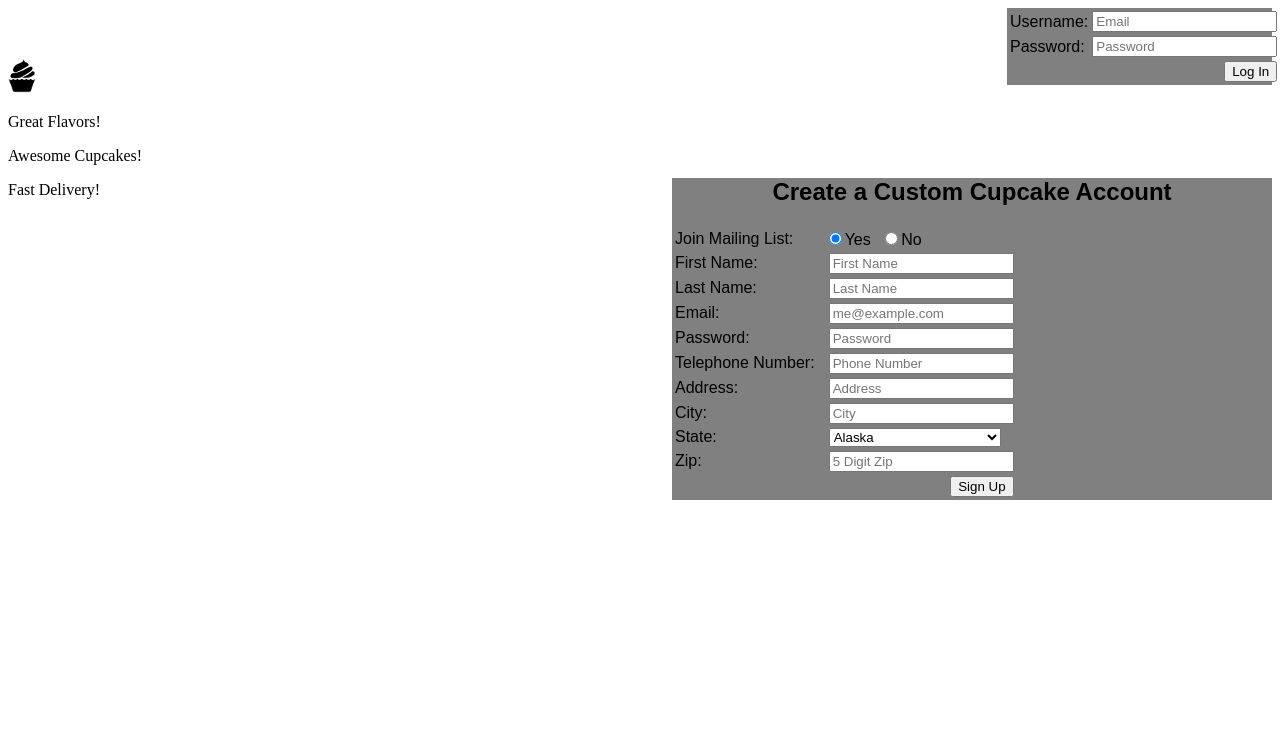
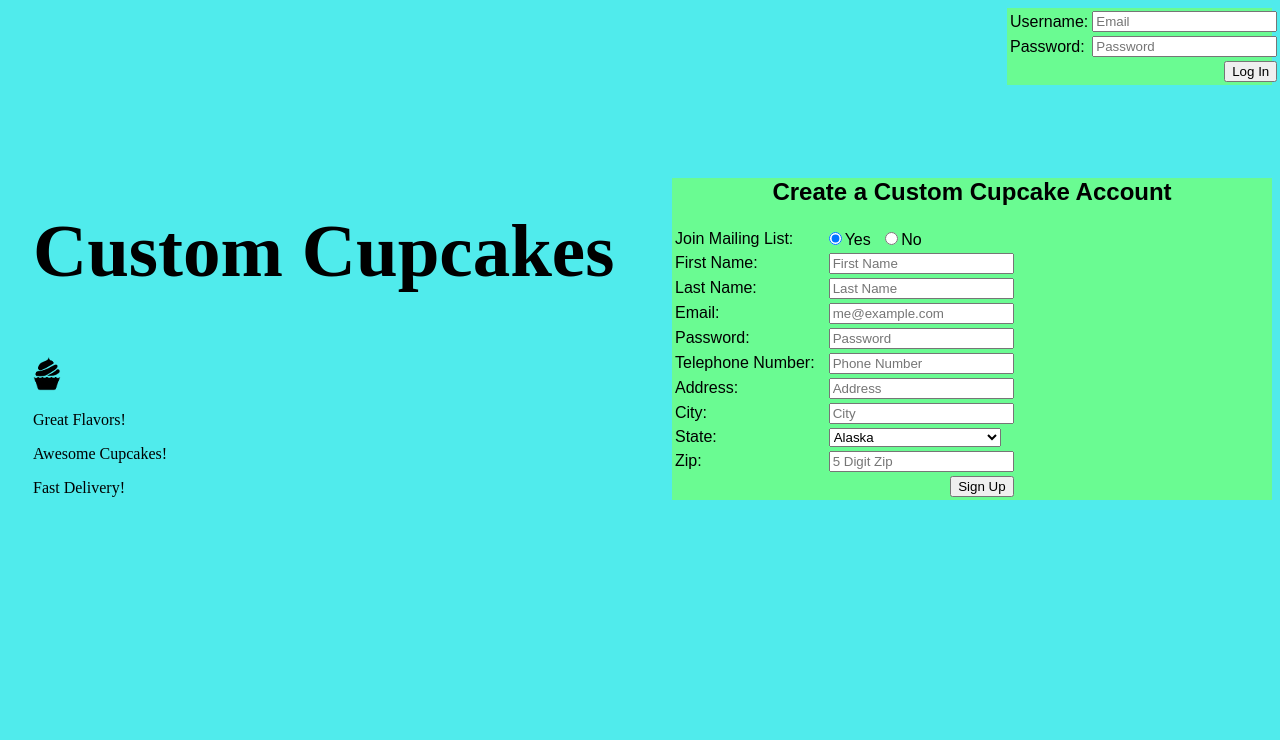
Before and after one commit to Sunken-City/Kustom-Kupcake, a PHP site: page / in a window 1280 px wide. Shown: the top 740 px of the page. Run offline with PHP 8.4, Linux system fonts and the light colour scheme; some libraries are stand-ins or nearby versions.

Commit message:
Added color to the website and Added a heading the index

```diff
--- a/css/mainStyle.css
+++ b/css/mainStyle.css
@@ -1,6 +1,12 @@
+body {
+    background-color:#50EBEC;
+}
 form{
     font-family: arial;
-    background-color: gray;
+    background-color: #6AFB92;
+}
+h2{
+    font-size:75px;
 }
 
 #logInDiv{
@@ -11,6 +17,10 @@ form{
 	height: 50px;
 }
 
+#slogan{
+    margin-left:25px;
+    margin-top:150px;
+}
 
 #signUp {
     display:block
--- a/index.html
+++ b/index.html
@@ -162,6 +162,7 @@
 
 		<section id="slogan">
 			<div class="Slogan">
+				<h2> Custom Cupcakes </h2>
 				<img src="artwork/cupcake_icon.png" id="logo" alt="Custom Cupcakes Logo"/>
 				<p id="greatFlavors">Great Flavors!</p>
 				<p id="awesomeCupcakes">Awesome Cupcakes!</p>
```
Also changed, not shown: 1 other file.
